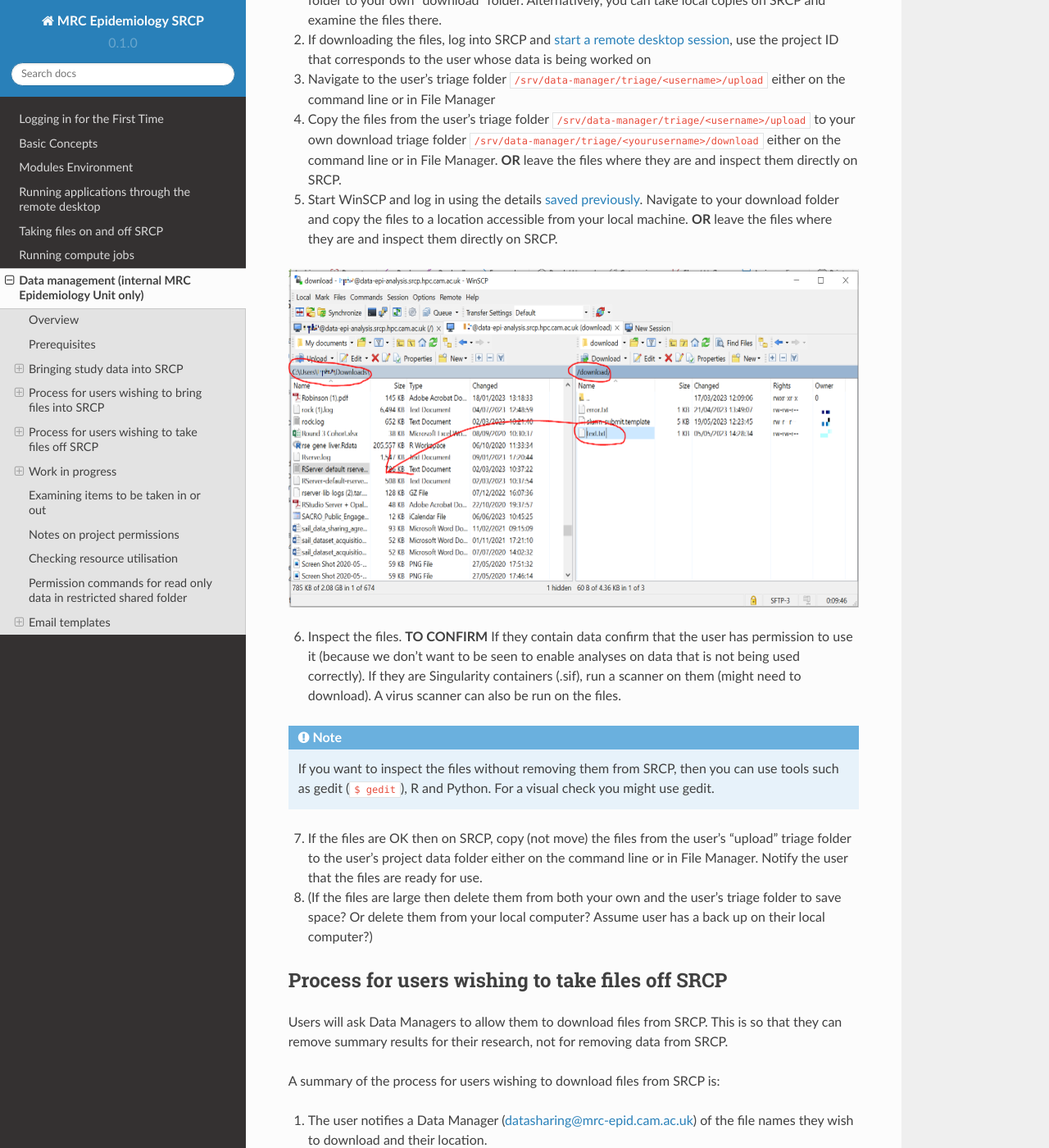
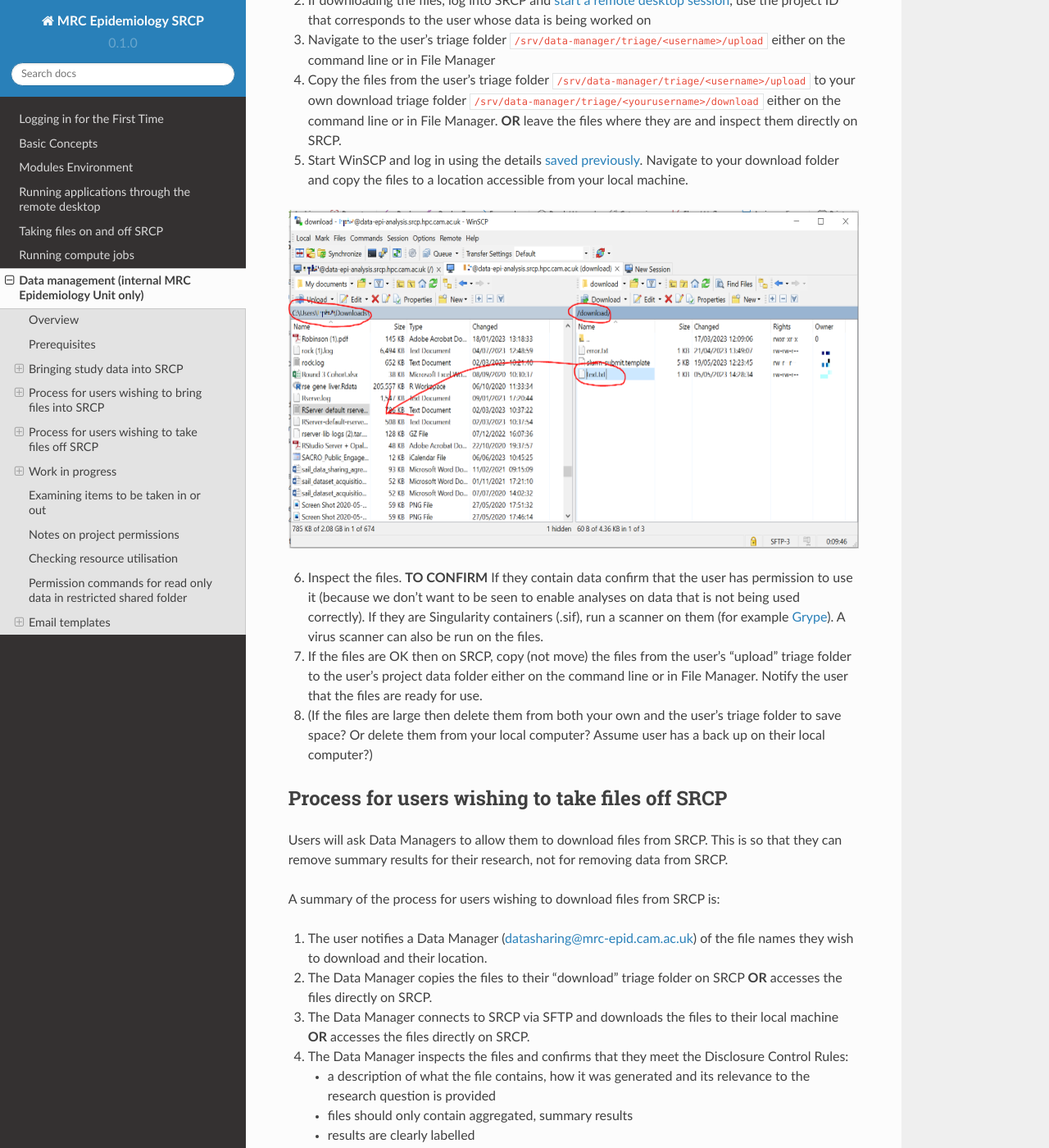
Before and after one commit to epi-analysis/SRCP_docs, a Sphinx documentation site: the page built from docs/source/06-Data-management.rst, in a window 1280 px wide and 1400 px high, scrolled down 5599 px. Shown: the whole window at 82% size. Built offline with Sphinx 7.4.7 and the Read the Docs theme 2.0.0, drawn with Linux system fonts in a browser that asks for light colours; some of the changed text lies outside the part shown.

Commit message:
Update 06-Data-management.rst

```diff
--- a/docs/source/06-Data-management.rst
+++ b/docs/source/06-Data-management.rst
@@ -140,8 +140,8 @@
 
 1. The user connects to their “upload” triage folder using SFTP and uploads the files.
 2. The user notifies a Data Manager (datasharing@mrc-epid.cam.ac.uk) of the file names. These should be in the user’s “upload” triage folder - the user should have followed the steps for :ref:`uploading a file via STFP<SFTP-upload>`
-3. The Data Manager copies the files to their “download” triage folder on SRCP **OR** accesses the files directly on SRCP.
-4. The Data Manager connects to SRCP via SFTP and downloads the files to their local machine **OR** accesses the files directly on SRCP.
+3. The Data Manager copies the files to their “download” triage folder on SRCP
+4. The Data Manager connects to SRCP via SFTP and downloads the files to their local machine.
 5. The Data Manager inspects the files and confirms that they contain appropriate data/code.
 6. On SRCP, the Data Manager copies (not moves) the files from the user’s “upload” triage folder to the user’s project data folder and notifies the user.
 7. The user uses the files that are now available in their project data folder (they may need to copy to their analysis folder to edit).
@@ -158,16 +158,13 @@
 
 4. Copy the files from the user’s triage folder ``/srv/data-manager/triage/<username>/upload`` to your own download triage folder ``/srv/data-manager/triage/<yourusername>/download`` either on the command line or in File Manager. **OR** leave the files where they are and inspect them directly on SRCP.
 
-5. Start WinSCP and log in using the details :ref:`saved previously<SFTP-client>`. Navigate to your download folder and copy the files to a location accessible from your local machine. **OR** leave the files where they are and inspect them directly on SRCP.
+5. Start WinSCP and log in using the details :ref:`saved previously<SFTP-client>`. Navigate to your download folder and copy the files to a location accessible from your local machine.
 
 .. figure:: ../../images/winscp-download.png
   :scale: 50 %
   :alt: WinSCRP file download
 
-6. Inspect the files. **TO CONFIRM** If they contain data confirm that the user has permission to use it (because we don’t want to be seen to enable analyses on data that is not being used correctly). If they are Singularity containers (.sif), run a scanner on them (might need to download). A virus scanner can also be run on the files.
-
-.. note::
-   If you want to inspect the files without removing them from SRCP, then you can use tools such as gedit (``$ gedit``), R and Python. For a visual check you might use gedit.
+6. Inspect the files. **TO CONFIRM** If they contain data confirm that the user has permission to use it (because we don’t want to be seen to enable analyses on data that is not being used correctly). If they are Singularity containers (.sif), run a scanner on them (for example `Grype <https://github.com/anchore/grype>`__). A virus scanner can also be run on the files.
 
 7. If the files are OK then on SRCP, copy (not move) the files from the user’s “upload” triage folder to the user’s project data folder either on the command line or in File Manager. Notify the user that the files are ready for use.
 
```
